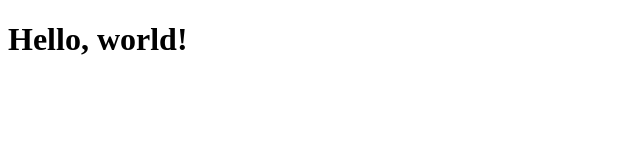
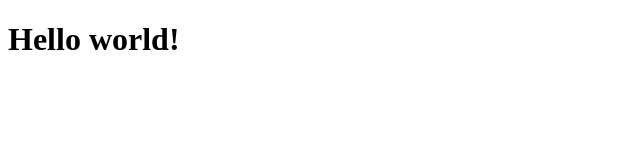
Before and after one commit to VovaFet/VovaFet, a plain HTML site: page index.html in a window 1280 px wide. Shown: the full height of the page, 0-640 px from the left. Drawn offline with Linux system fonts and the light colour scheme.

Commit message:
second commit

```diff
--- a/index.html
+++ b/index.html
@@ -9,6 +9,6 @@
 
 </head>
 <body>
-    <h1>Hello, world!</h1>
+    <h1>Hello world!</h1>
 </body>
 </html>
```
